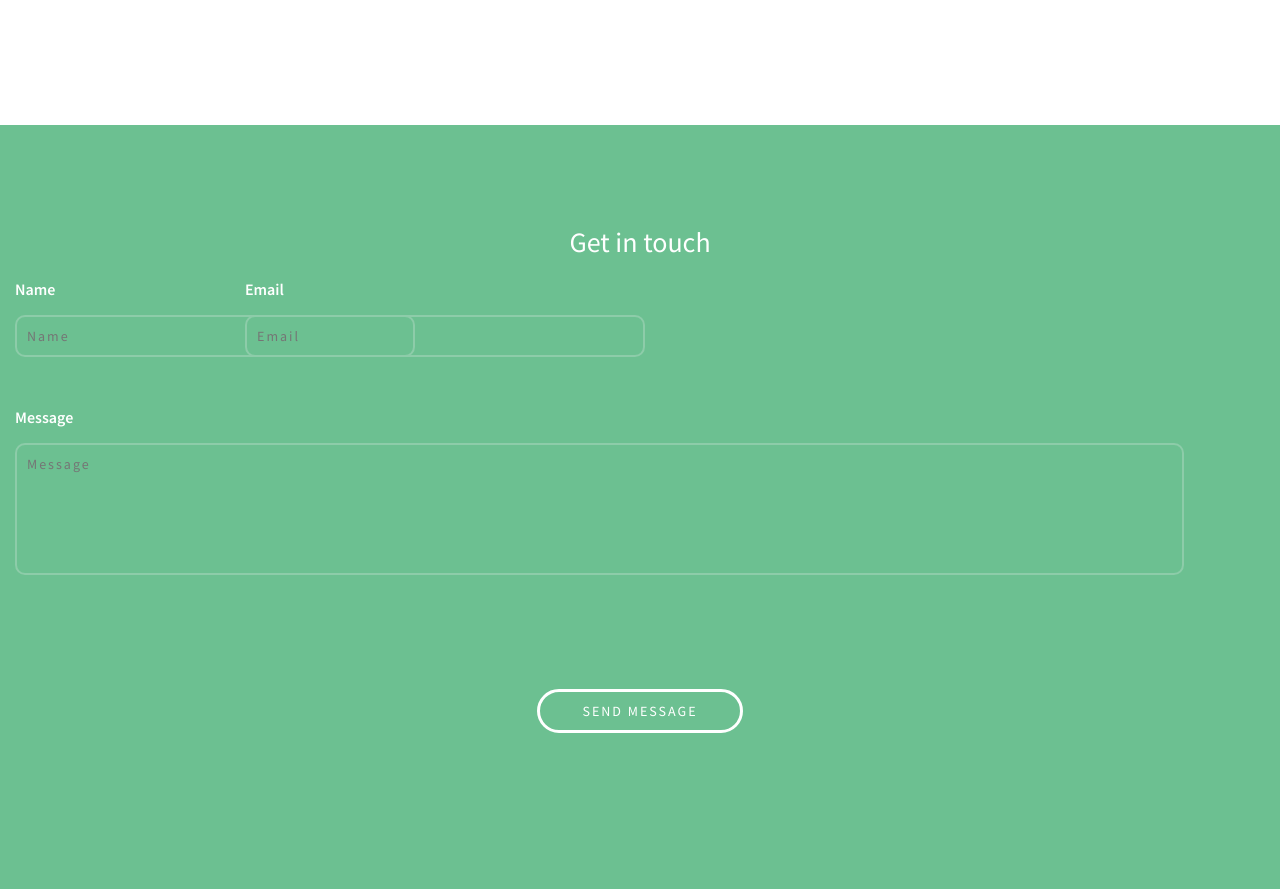
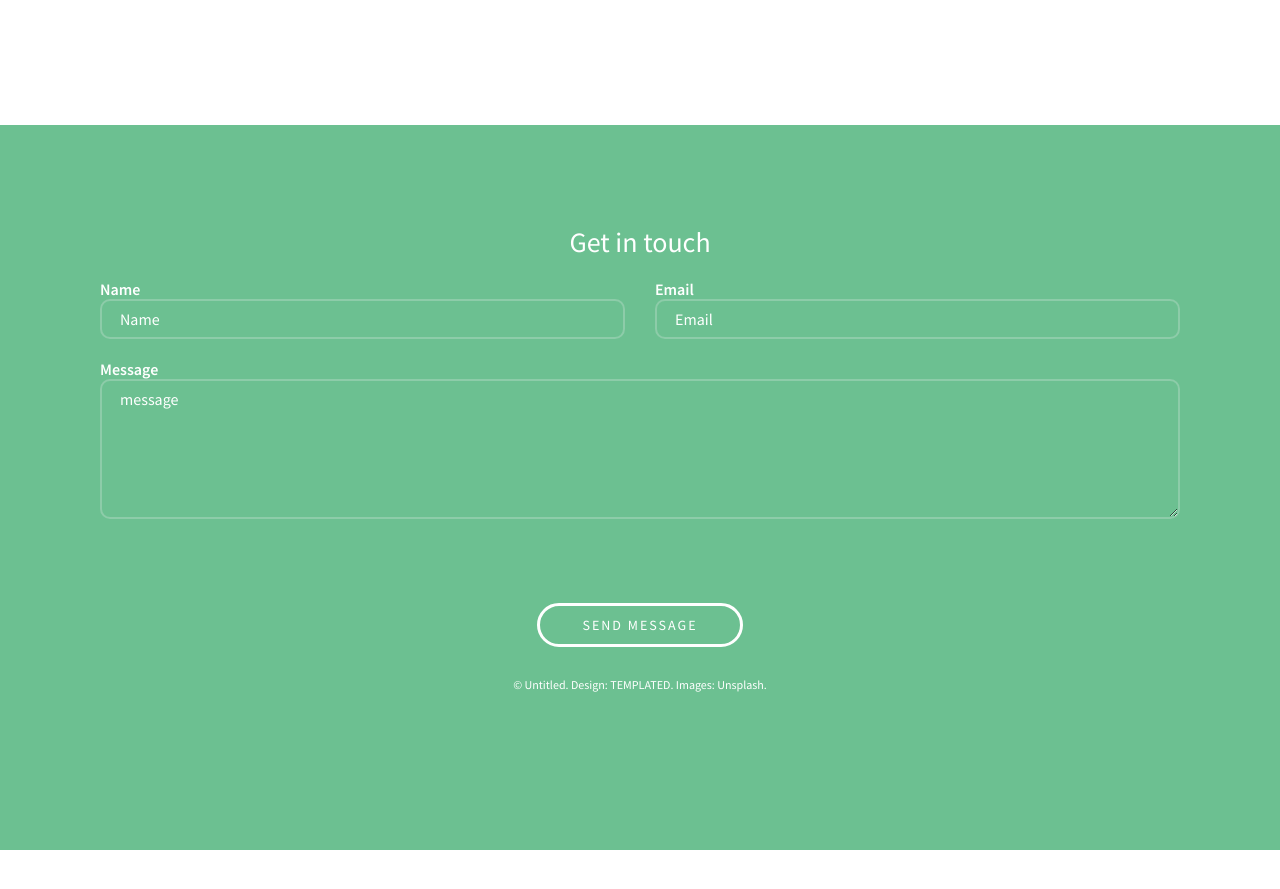
Before and after one commit to otaviojneto/projection, a plain HTML site: page index.html in a window 1280 px wide. Shown: the part 1371-2260 px from the top of the page. After the commit the page ends 2221 px from the top, so only its background shows below. Drawn offline with nearby package versions, Linux system fonts and the light colour scheme.

Commit message:
Terminado o Projection

```diff
--- a/assets/styles.css
+++ b/assets/styles.css
@@ -193,55 +193,46 @@ body {
 
 .forms  {
     padding: 96px 0 ;
-    height: 100vh;
     background-color: #6cc091;
     color: #fff;
-    text-align: center;
 }
 
-.forms .row .font{
+.forms .forms-title {
+    display: block;
     font-size: 28px;
     font-weight: 400;
     line-height: 1.5;
     margin: 0 0 16px 0;
+    text-align: center;
 }
 
-.forms .row .text-form {
-    text-align: left;
+.forms .box-input {
+    font-weight: 600;
+    margin-bottom: 20px;
     display: block;
-    font-size: 16px;
-    font-weight: 600;
-    margin: 0 0 16px 0;
 
 }
 
-.forms .row .form {
-    display: inline-block;
-    width: 48%;
+.forms .box-input .input-form {
+    display: block;
+    width: 100%;
+    background-color: transparent;
+    border: 2px solid #8dcca9;
+    border-radius: 10px;
+    font-size: 16px;
+    padding: 8px 18px;
+    outline: none; /* tira o azul da marcação quando passa o mouse*/
 }
 
-.forms .row .form .box {
-    background: transparent;
-    border: 2px solid #8dcca9;
+
+
+.forms .box-input .input-form::placeholder{
     color: #fff;
-    border-radius: 10px;
-    text-decoration: none;
-    letter-spacing: 2px;
-    display: table;
-    margin: 0 auto;
-    margin-top: 64px;
-    font-size: 14px;
-    text-transform: capitalize;
-    width: 200%;
-    padding: 10px;
-    margin: 0 0 50px;
 }
 
-.forms .row .form  .form-form {
-    display: table-cell;
-}
 
-.forms .row .button {
+
+.forms .container .button {
     background: transparent;
     padding: 10px 42px;
     border: 3px solid #fff;
@@ -255,3 +246,13 @@ body {
     font-size: 14px;
     text-transform: uppercase;
 }
+
+.copyright {
+    color: #fff;
+    font-size: 12px;
+    margin: 0 0 32px 0;
+    padding: 30px;
+}
+
+
+}
--- a/index.html
+++ b/index.html
@@ -4,7 +4,7 @@
 <head>
     <meta charset="UTF-8">
     <meta name="viewport" content="width=device-width, initial-scale=1.0">
-    <title>Estrutura</title>
+    <title>Projection</title>
 
     <link rel="stylesheet" href="./assets/grid.css">
     <link rel="stylesheet" href="./assets/styles.css">
@@ -100,28 +100,37 @@
 
     <!-- Forms -->
     <div class="forms">
-        <div class="row">
-            <div class="col-12">
-                <h3 class="font">Get in touch</h3>
-            </div>
-            <form class="form" action="#" method="POST">
-                <div class="col-6 form-form">
-                    <label class="text-form" for="Name">Name</label>
-                    <input class="box" type="text" name="Nome" placeholder="Name">
-                </div>
-                <div class="col-6 form-form">
-                    <label class="text-form" for="Email">Email</label>
-                    <input class="box" type="email" name="email" placeholder="Email">
-                </div>
-                <div class="col-12">
-                    <label class="text-form" for="Message">Message</label>
-                    <textarea class="box"  name="message" cols="6" rows="6" placeholder="message"></textarea>
+        <div class="container">
+            <h3 class="forms-title">Get in touch</h3>
+
+            <form action="#" method="POST">
+                <div class="row">
+                    <div class="col-6 ">
+                        <div class="box-input">
+                            <label class="label-form" for="name">Name</label>
+                            <input class="input-form" type="text" id="Nome" placeholder="Name">
+                        </div>
+                    </div>
+                    <div class="col-6 ">
+                        <div class="box-input">
+                            <label class="label-form" for="Email">Email</label>
+                            <input class="input-form" type="email" id="email" placeholder="Email">
+                        </div>
+                    </div>
+                    <div class="col-12">
+                        <div class="box-input">
+                            <label class="label-form" for="Message">Message</label>
+                            <textarea class="input-form" id="message" cols="6" rows="6"
+                            placeholder="message"></textarea>
+                        </div>
+                    </div>
                 </div>
             </form>
             <div class="col-12">
-                <a href="#" class="button"> send message</a>
+                <button href="#" class="button"> send message</a>
             </div>
         </div>
+        <center><p class="copyright">© Untitled. Design: TEMPLATED. Images: Unsplash.</p></center>
     </div>
 
     <!-- Footer  -->
```
